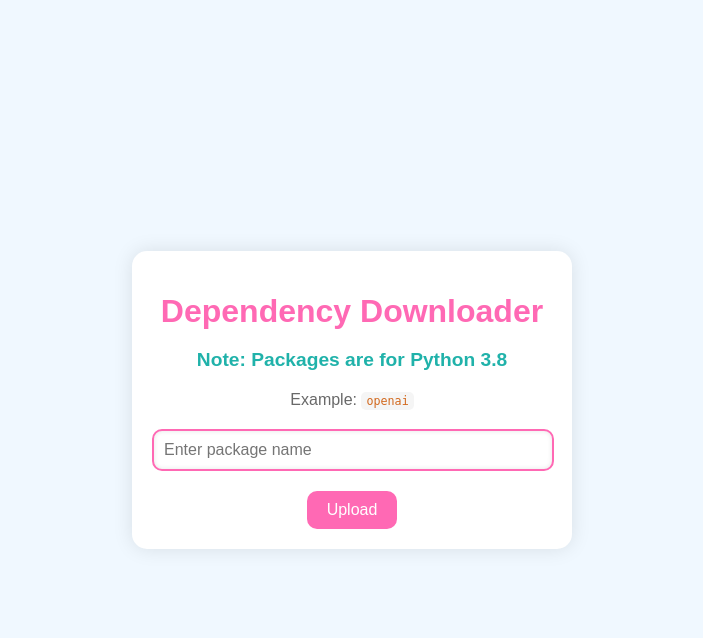
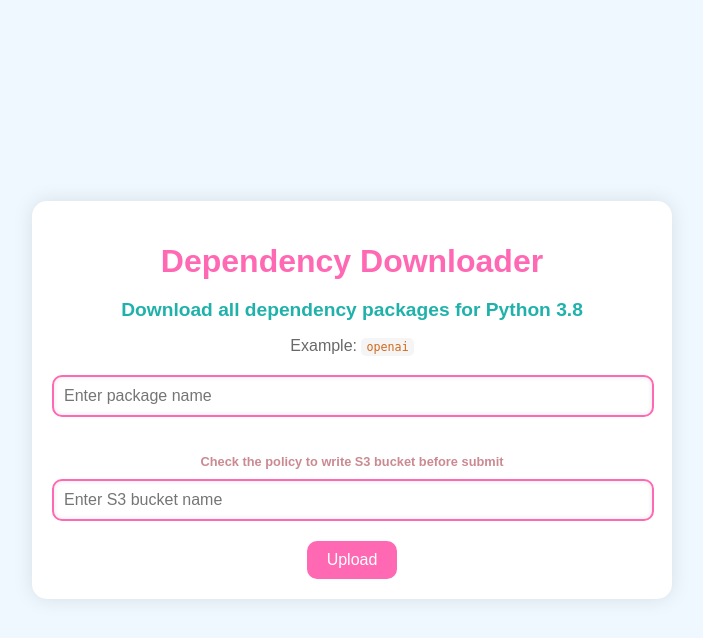
Before and after one commit to tk42/pypi-dependencies-downloader, a FastAPI app: template templates/index.html in a window 1280 px wide. Shown: the top 638 px of the page, without its empty margins (288-991 px from the left). Run offline with FastAPI, Linux system fonts and the light colour scheme; the template is opened without the code that fills it, so the values that code supplies are empty.

Commit message:
chore: Update S3 bucket name input field in index.html template

```diff
--- a/main.py
+++ b/main.py
@@ -1,8 +1,7 @@
 from fastapi import FastAPI, Form, Request
-from fastapi.responses import JSONResponse, RedirectResponse
+from fastapi.responses import JSONResponse
 from fastapi.staticfiles import StaticFiles
 from fastapi.templating import Jinja2Templates
-from starlette.middleware.sessions import SessionMiddleware
 import requests
 import subprocess
 import os
@@ -14,41 +13,11 @@ from botocore.exceptions import NoCredentialsError
 
 app = FastAPI()
 
-# S3 client setup
-s3 = boto3.client("s3")
-
-# セッションミドルウェアの設定
-app.add_middleware(SessionMiddleware, secret_key=os.environ.get("SECRET_KEY"))
-
 templates = Jinja2Templates(directory="templates")
 app.mount("/static", StaticFiles(directory="static"), name="static")
 
-
-def authenticate_user(username: str, password: str):
-    return username == os.environ.get("USERNAME") and password == os.environ.get(
-        "PASSWORD"
-    )
-
-
-def get_current_user(request: Request):
-    if "user" not in request.session:
-        return None
-    return request.session["user"]
-
-
-@app.get("/login")
-async def login_form(request: Request):
-    return templates.TemplateResponse("login.html", {"request": request})
-
-
-@app.post("/login")
-async def login(request: Request, username: str = Form(...), password: str = Form(...)):
-    if authenticate_user(username, password):
-        request.session["user"] = username
-        return RedirectResponse(url="/", status_code=303)
-    return templates.TemplateResponse(
-        "login.html", {"request": request, "invalid": True}
-    )
+# S3 client setup
+s3 = boto3.client("s3")
 
 
 def download_wheels(package_name):
@@ -84,18 +53,15 @@ def upload_to_s3(file_path, bucket_name, s3_file_name):
 
 @app.get("/")
 async def read_root(request: Request):
-    user = get_current_user(request)
-    if not user:
-        return RedirectResponse(url="/login")
     return templates.TemplateResponse("index.html", {"request": request})
 
 
 @app.post("/upload")
 async def upload_dependencies(
-    package_name: str = Form(...),
+    package_name: str = Form(...), bucket_name: str = Form(...)
 ):
     zip_path = download_wheels(package_name)
     s3_url = upload_to_s3(
-        zip_path, "dockerhub-sync", os.path.basename(zip_path)[: -len(".zip")]
+        zip_path, bucket_name, os.path.basename(zip_path)[: -len(".zip")]
     )
     return JSONResponse(content={"s3_url": s3_url})
--- a/static/script.js
+++ b/static/script.js
@@ -3,13 +3,14 @@ document.addEventListener("DOMContentLoaded", function() {
     form.addEventListener("submit", function(event) {
         event.preventDefault();
         const packageName = document.getElementById("package-name").value;
+        const bucketName = document.getElementById("bucket-name").value;
 
         fetch("/upload", {
             method: "POST",
             headers: {
                 "Content-Type": "application/x-www-form-urlencoded",
             },
-            body: `package_name=${packageName}`
+            body: `package_name=${packageName}&bucket_name=${bucketName}`
         })
         .then(response => response.json())
         .then(data => {
--- a/static/styles.css
+++ b/static/styles.css
@@ -14,7 +14,7 @@ body {
     padding: 20px;
     border-radius: 15px;
     box-shadow: 0 0 20px rgba(0, 0, 0, 0.1);
-    max-width: 400px;
+    max-width: 600px;
     width: 100%;
 }
 
@@ -33,7 +33,13 @@ h2 {
 h3 {
     color: #20b2aa;
     font-size: 1.2em;
-    margin-bottom: 20px;
+    margin-bottom: 10px;
+}
+
+h4 {
+    color: #cb8a92;
+    font-size: 0.8em;
+    margin-bottom: 10px;
 }
 
 p {
--- a/templates/index.html
+++ b/templates/index.html
@@ -3,13 +3,13 @@
   <head>
     <meta charset="UTF-8" />
     <meta name="viewport" content="width=device-width, initial-scale=1.0" />
-    <title>Dependency Downloader</title>
+    <title>Dependency Uploader</title>
     <link rel="stylesheet" href="/static/styles.css" />
   </head>
   <body>
     <div class="container">
       <h1>Dependency Downloader</h1>
-      <h3>Note: Packages are for Python 3.8</h3>
+      <h3>Download all dependency packages for Python 3.8</h3>
       <p>Example: <code>openai</code></p>
       <form id="package-form">
         <input
@@ -19,6 +19,14 @@
           placeholder="Enter package name"
           required
         />
+        <h4>Check the policy to write S3 bucket before submit</h4>
+        <input
+          type="text"
+          id="bucket-name"
+          name="bucket_name"
+          placeholder="Enter S3 bucket name"
+          required
+        />
         <button type="submit">Upload</button>
       </form>
     </div>
```
Also changed, not shown: templates/login.html (deleted, +0 -28 lines).
